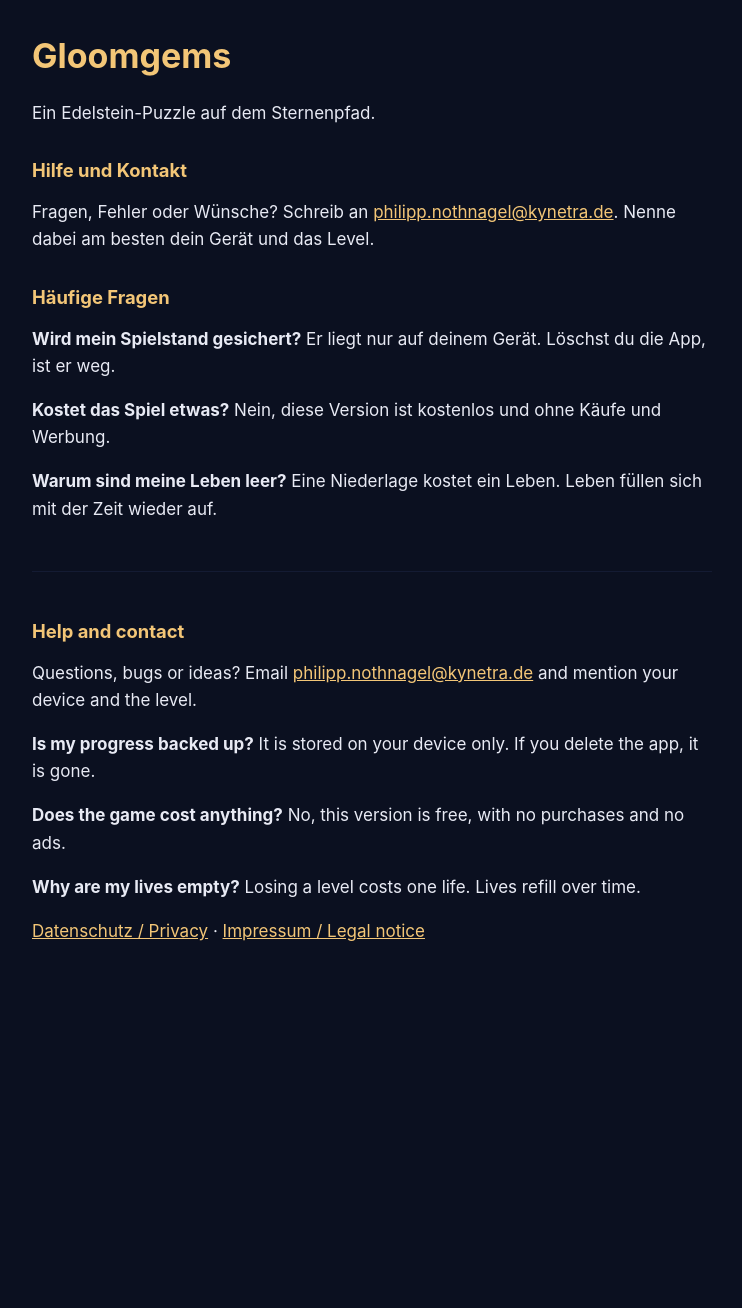
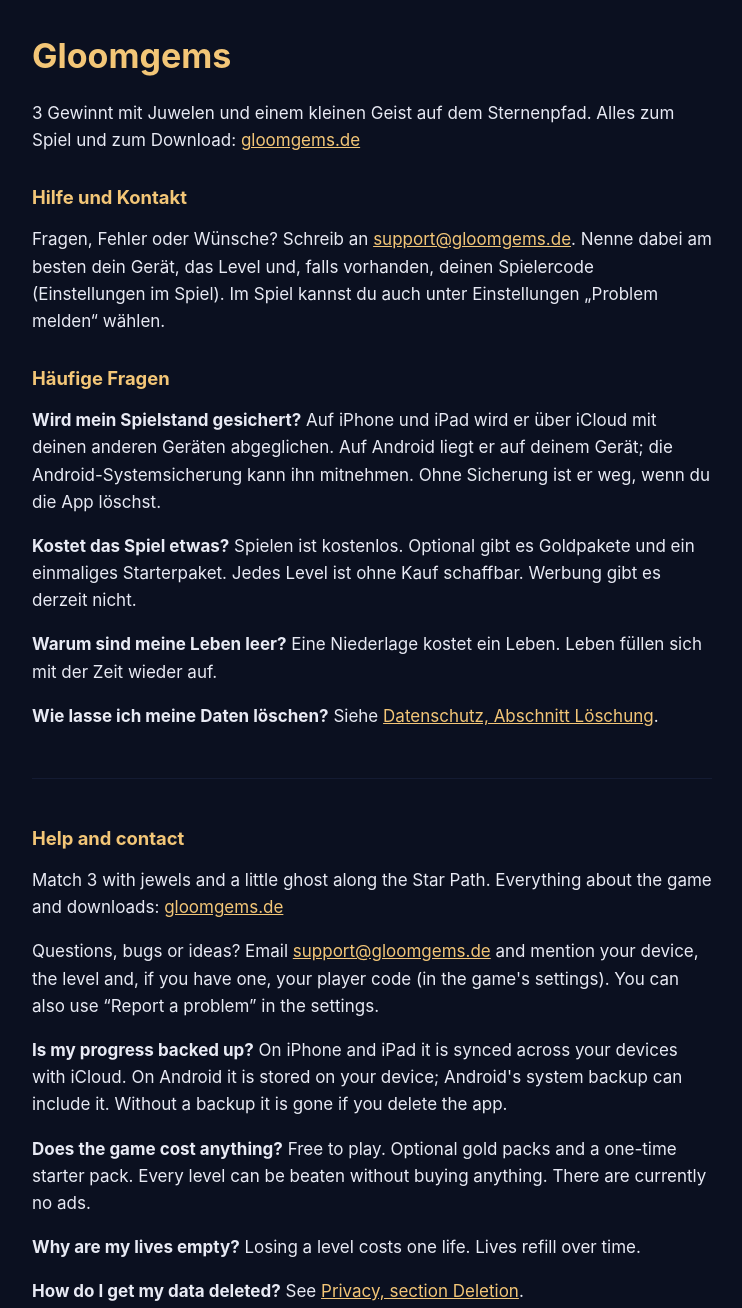
Before and after one commit to Kenwoodhx/gloomgems-legal, a plain HTML site: page index.html in a window 1280 px wide. Shown: the part 20-1328 px from the top of the page, without its empty margins (268-1010 px from the left). Before the commit the page ends 1046 px from the top, so only its background shows below. Drawn offline with Linux system fonts and the light colour scheme.

Commit message:
Hilfe: support@gloomgems.de, Käufe und Spielstand aktuell, Verweis auf gloomgems.de und Datenlöschung

```diff
--- a/index.html
+++ b/index.html
@@ -9,23 +9,26 @@
 <body>
 <main>
 <h1>Gloomgems</h1>
-<p>Ein Edelstein-Puzzle auf dem Sternenpfad.</p>
+<p>3 Gewinnt mit Juwelen und einem kleinen Geist auf dem Sternenpfad. Alles zum Spiel und zum Download: <a href="https://gloomgems.de/de/">gloomgems.de</a></p>
 
 <h2>Hilfe und Kontakt</h2>
-<p>Fragen, Fehler oder Wünsche? Schreib an <a href="mailto:philipp.nothnagel@kynetra.de">philipp.nothnagel@kynetra.de</a>. Nenne dabei am besten dein Gerät und das Level.</p>
+<p>Fragen, Fehler oder Wünsche? Schreib an <a href="mailto:support@gloomgems.de">support@gloomgems.de</a>. Nenne dabei am besten dein Gerät, das Level und, falls vorhanden, deinen Spielercode (Einstellungen im Spiel). Im Spiel kannst du auch unter Einstellungen „Problem melden“ wählen.</p>
 
 <h2>Häufige Fragen</h2>
-<p><strong>Wird mein Spielstand gesichert?</strong> Er liegt nur auf deinem Gerät. Löschst du die App, ist er weg.</p>
-<p><strong>Kostet das Spiel etwas?</strong> Nein, diese Version ist kostenlos und ohne Käufe und Werbung.</p>
+<p><strong>Wird mein Spielstand gesichert?</strong> Auf iPhone und iPad wird er über iCloud mit deinen anderen Geräten abgeglichen. Auf Android liegt er auf deinem Gerät; die Android-Systemsicherung kann ihn mitnehmen. Ohne Sicherung ist er weg, wenn du die App löschst.</p>
+<p><strong>Kostet das Spiel etwas?</strong> Spielen ist kostenlos. Optional gibt es Goldpakete und ein einmaliges Starterpaket. Jedes Level ist ohne Kauf schaffbar. Werbung gibt es derzeit nicht.</p>
 <p><strong>Warum sind meine Leben leer?</strong> Eine Niederlage kostet ein Leben. Leben füllen sich mit der Zeit wieder auf.</p>
+<p><strong>Wie lasse ich meine Daten löschen?</strong> Siehe <a href="datenschutz.html#loeschung">Datenschutz, Abschnitt Löschung</a>.</p>
 
 <hr>
 
 <h2>Help and contact</h2>
-<p>Questions, bugs or ideas? Email <a href="mailto:philipp.nothnagel@kynetra.de">philipp.nothnagel@kynetra.de</a> and mention your device and the level.</p>
-<p><strong>Is my progress backed up?</strong> It is stored on your device only. If you delete the app, it is gone.</p>
-<p><strong>Does the game cost anything?</strong> No, this version is free, with no purchases and no ads.</p>
+<p>Match 3 with jewels and a little ghost along the Star Path. Everything about the game and downloads: <a href="https://gloomgems.de/en/">gloomgems.de</a></p>
+<p>Questions, bugs or ideas? Email <a href="mailto:support@gloomgems.de">support@gloomgems.de</a> and mention your device, the level and, if you have one, your player code (in the game's settings). You can also use “Report a problem” in the settings.</p>
+<p><strong>Is my progress backed up?</strong> On iPhone and iPad it is synced across your devices with iCloud. On Android it is stored on your device; Android's system backup can include it. Without a backup it is gone if you delete the app.</p>
+<p><strong>Does the game cost anything?</strong> Free to play. Optional gold packs and a one-time starter pack. Every level can be beaten without buying anything. There are currently no ads.</p>
 <p><strong>Why are my lives empty?</strong> Losing a level costs one life. Lives refill over time.</p>
+<p><strong>How do I get my data deleted?</strong> See <a href="datenschutz.html#deletion">Privacy, section Deletion</a>.</p>
 
 <p><a href="datenschutz.html">Datenschutz / Privacy</a> · <a href="impressum.html">Impressum / Legal notice</a></p>
 </main>
```
